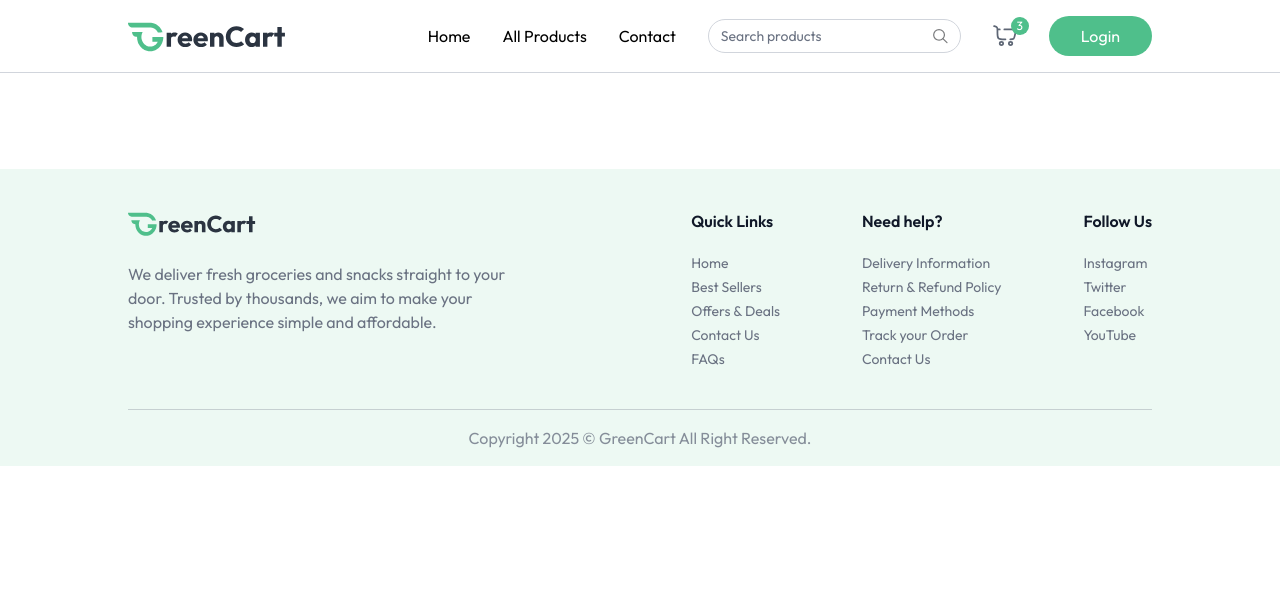
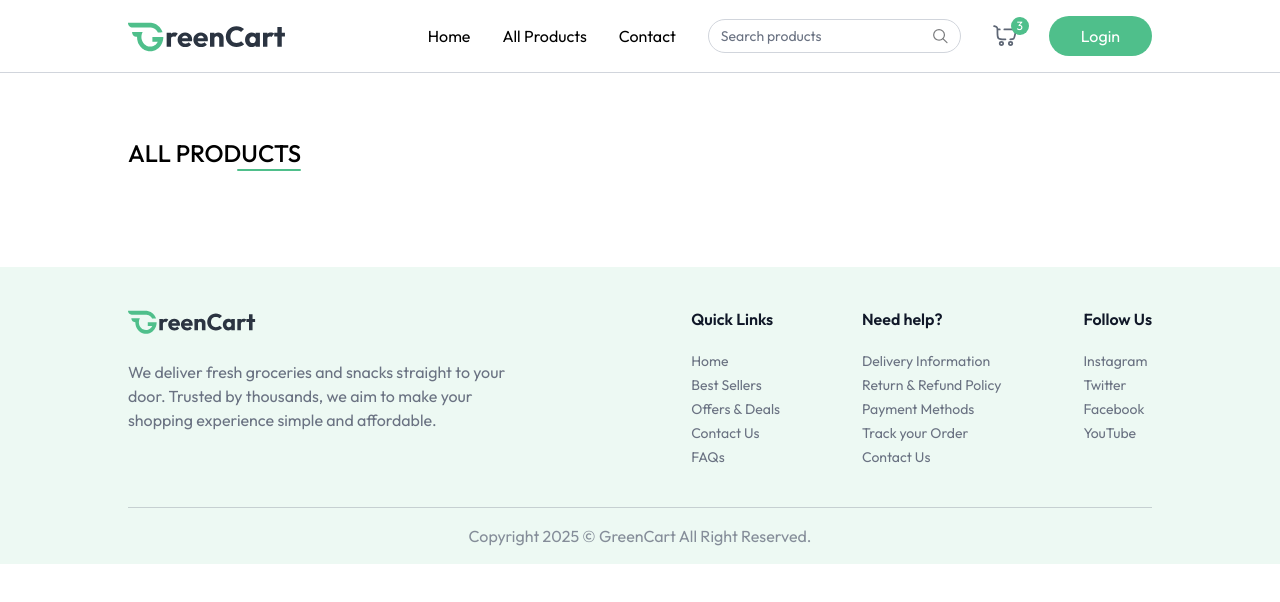
Before and after one commit to Kafoor-Nimas/Grocery-Delivery, a React (Vite) app in the folder client/: page /products in a window 1280 px wide. Shown: the top 602 px of the page. Built offline with nearby package versions, Linux system fonts and the light colour scheme.

Commit message:
feat: add AllProducts page and integrate it into the routing

```diff
--- a/client/src/App.jsx
+++ b/client/src/App.jsx
@@ -6,6 +6,7 @@
 import Footer from "./components/Footer.jsx";
 import { useAppContext } from "./context/AppContext.jsx";
 import Login from "./components/Login.jsx";
+import AllProducts from "./pages/AllProducts.jsx";
 
 const App = () => {
   const isSellerPath = useLocation().pathname.includes("seller");
@@ -21,6 +22,7 @@
       >
         <Routes>
           <Route path="/" element={<Home />} />
+          <Route path="/products" element={<AllProducts />} />
         </Routes>
       </div>
       {!isSellerPath && <Footer />}
--- /dev/null
+++ b/client/src/pages/AllProducts.jsx
@@ -0,0 +1,16 @@
+import React from "react";
+import { useAppContext } from "../context/AppContext";
+
+const AllProducts = () => {
+  const { products } = useAppContext();
+  return (
+    <div className="mt-16 flex flex-col">
+      <div className="flex flex-col items-end w-max">
+        <p className="text-2xl font-medium uppercase">All Products</p>
+        <div className="w-16 h-0.5 bg-primary rounded-full"></div>
+      </div>
+    </div>
+  );
+};
+
+export default AllProducts;
```
